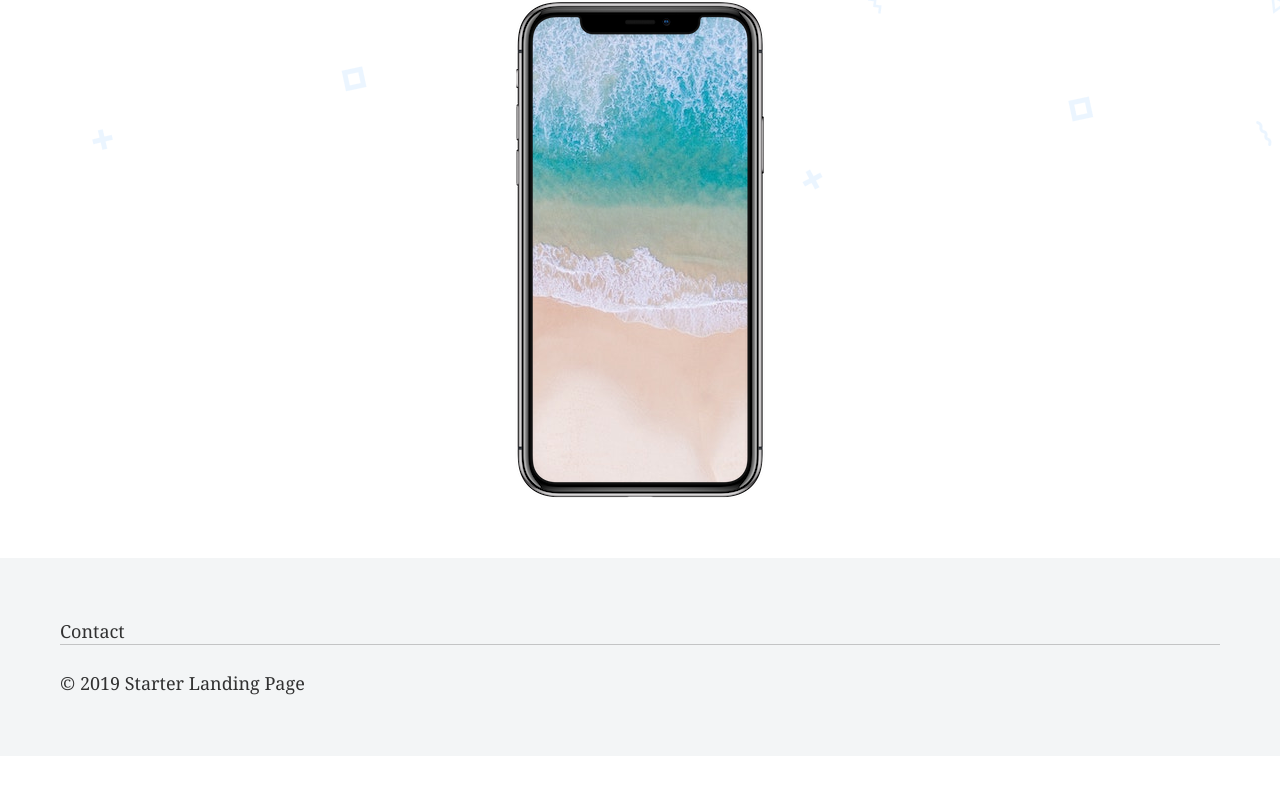
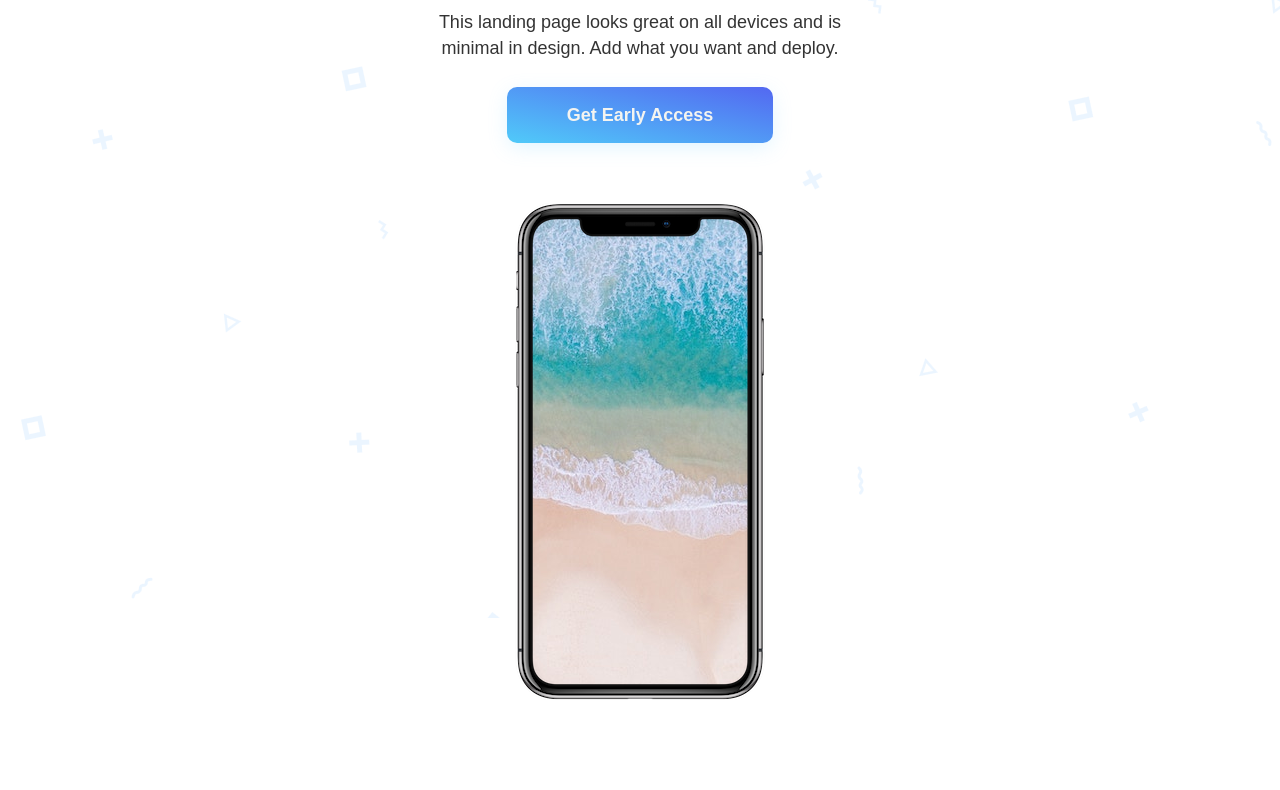
Before and after one commit to gillkyle/gatsby-starter-landing-page, a Gatsby site: page / in a window 1280 px wide. Shown: the part 182-972 px from the top of the page. Before the commit the page ends 938 px from the top, so only its background shows below. Built offline with nearby package versions, Linux system fonts and the light colour scheme; Gatsby itself is replaced by a stand-in of ours.

Commit message:
hero styling

```diff
--- /dev/null
+++ b/src/components/button.js
@@ -0,0 +1,22 @@
+import React from "react"
+
+import { COLORS, BORDER_RADIUS, GRADIENT } from "../styles/constants"
+import "../styles/button.css"
+
+const Button = ({ children }) => (
+  <button
+    style={{
+      padding: "15px 60px",
+      color: COLORS.lightWhite,
+      fontWeight: 700,
+      background: GRADIENT,
+      borderRadius: BORDER_RADIUS,
+      borderWidth: 0,
+      cursor: "pointer",
+    }}
+  >
+    {children}
+  </button>
+)
+
+export default Button
--- a/src/components/hero.js
+++ b/src/components/hero.js
@@ -1,6 +1,7 @@
 import React from "react"
 import PropTypes from "prop-types"
 
+import Button from "../components/button"
 import headerImage from "../images/header.png"
 import MockupContent from "./image"
 import mockupFrame from "../images/mockup-frame.png"
@@ -11,7 +12,7 @@ const Header = ({ siteTitle }) => (
       display: "flex",
       alignItems: "center",
       flexDirection: "column",
-      padding: "60px",
+      padding: "120px 60px",
     }}
   >
     <div
@@ -20,17 +21,18 @@ const Header = ({ siteTitle }) => (
         position: "absolute",
         top: 0,
         zIndex: -5,
-        height: "50vh",
+        height: "100vh",
         width: "100vw",
         opacity: 0.5,
       }}
     />
     <h1>Landing Page Starter</h1>
-    <p>
+    <p style={{ maxWidth: 440, textAlign: "center" }}>
       This landing page looks great on all devices and is minimal in design. Add
       what you want and deploy.
     </p>
-    <div style={{ width: `250px`, position: "relative" }}>
+    <Button>Get Early Access</Button>
+    <div style={{ margin: 60, width: `250px`, position: "relative" }}>
       <div style={{ clipPath: "inset(2% 5% round 2% 5%)" }}>
         <MockupContent />
       </div>
--- /dev/null
+++ b/src/styles/button.css
@@ -0,0 +1,7 @@
+button {
+  box-shadow: 0px 5px 20px -2px rgba(121, 211, 255, 0.25);
+  transition: all 0.75s ease-in-out;
+}
+button:hover {
+  box-shadow: 0px 5px 20px -2px rgba(121, 211, 255, 0.75);
+}
--- a/src/styles/constants.js
+++ b/src/styles/constants.js
@@ -1,6 +1,5 @@
 export const COLORS = {
-  white: "#FFF",
-  lightWhite: "#E4E4F0",
+  lightWhite: "#F4F4F0",
   semiWhite: "rgba(255,255,240,0.25)",
   lightBlue: "#50CAF9",
   blue: "#5390F0",
@@ -12,6 +11,6 @@ export const COLORS = {
   semiGold: "rgba(255,189,10,0.5)",
 }
 
-export const GRADIENT = `linear-gradient(to bottom, #3466AE, #5390F1)`
+export const GRADIENT = `linear-gradient(to top right, #50CAF9, #5368f1)`
 
 export const BORDER_RADIUS = "10px"
--- a/src/styles/default.css
+++ b/src/styles/default.css
@@ -155,7 +155,7 @@ textarea {
   font: inherit;
 }
 html {
-  font: 112.5%/1.45em georgia, serif;
+  font: 112.5%/1.45em sans-serif;
   box-sizing: border-box;
   overflow-y: scroll;
 }
@@ -170,7 +170,7 @@ html {
 }
 body {
   color: hsla(0, 0%, 0%, 0.8);
-  font-family: georgia, serif;
+  font-family: sans-serif;
   font-weight: normal;
   word-wrap: break-word;
   font-kerning: normal;
```
